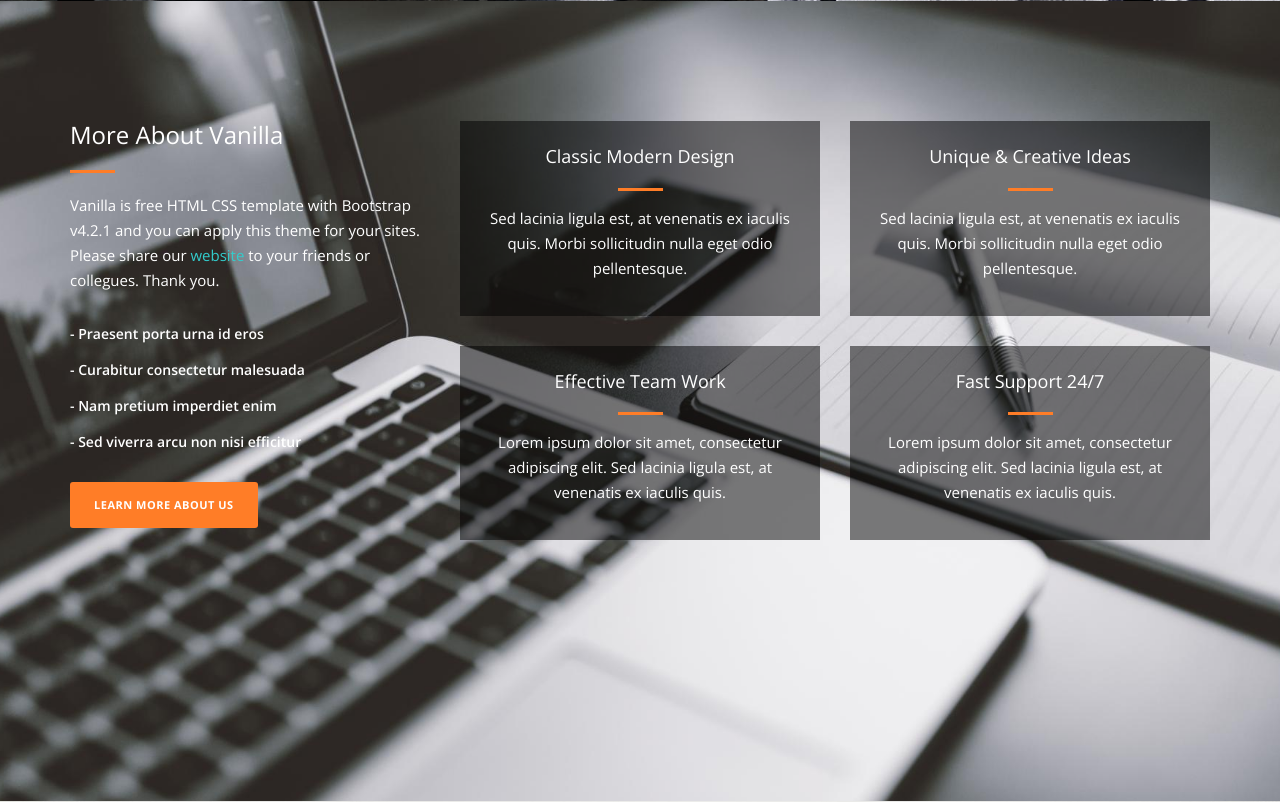
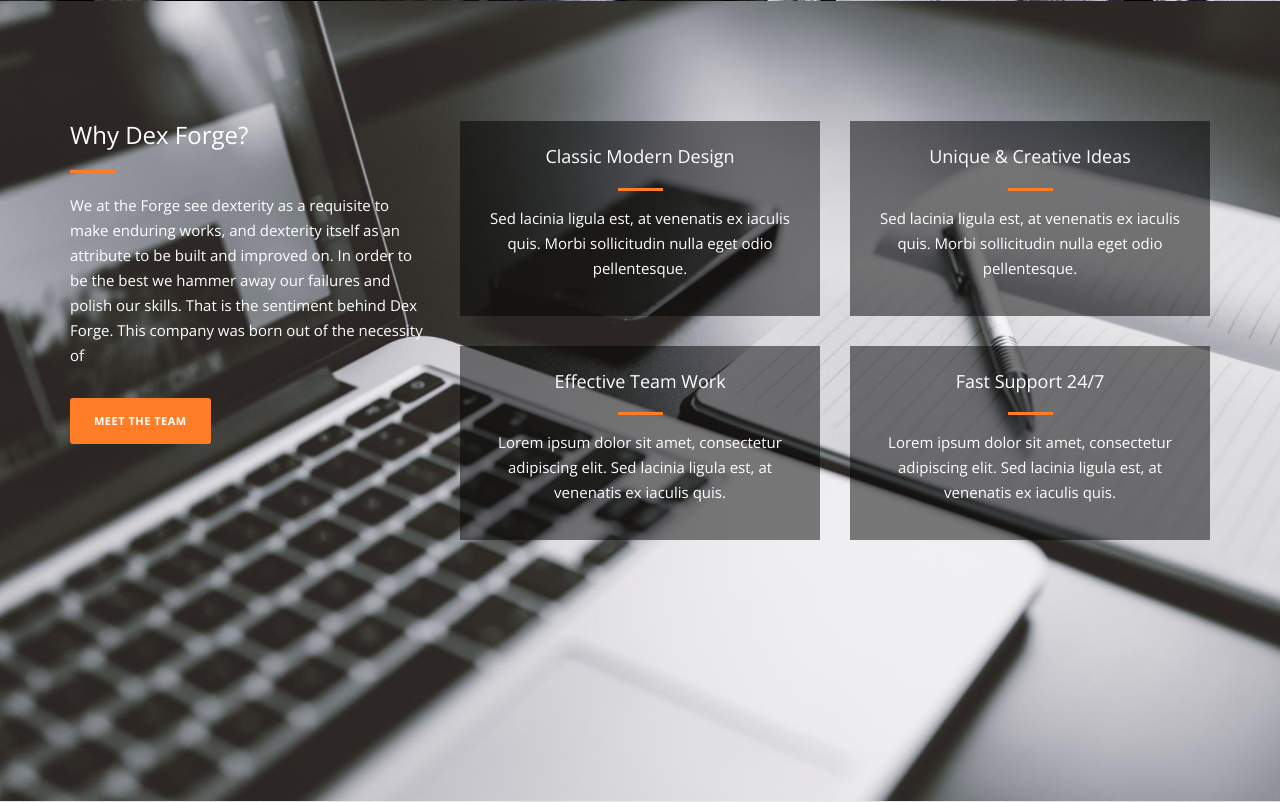
Before and after one commit to zzzNitro/DexforgePortfolio, a Flask app: page / in a window 1280 px wide. Shown: the part 1599-2401 px from the top of the page. Run offline with Flask 2, Linux system fonts and the light colour scheme; some libraries are stand-ins or nearby versions.

Commit message:
Index - Our Story - content.

```diff
--- a/templates/index.html
+++ b/templates/index.html
@@ -142,18 +142,15 @@
             <div class="row">
                 <div class="col-md-4">
                     <div class="left-text">
-                        <h4>More About Vanilla</h4>
+                        <h4>Why Dex Forge?</h4>
                         <div class="line-dec"></div>
-                        <p>Vanilla is free HTML CSS template with Bootstrap v4.2.1 and you can apply this theme for your sites.
-                        Please share our <a rel="nofollow" href="https://templatemo.com">website</a> to your friends or collegues. Thank you.</p>
-                        <ul>
-                            <li>-  Praesent porta urna id eros</li>
-                            <li>-  Curabitur consectetur malesuada</li>
-                            <li>-  Nam pretium imperdiet enim</li>
-                            <li>-  Sed viverra arcu non nisi efficitur</li>
-                        </ul>
+                        <p>We at the Forge see dexterity as a requisite to make enduring works, and dexterity itself as an attribute to be built and improved on.
+                        In order to be the best we hammer away our failures and polish our skills. That is the sentiment behind Dex Forge.
+
+                            This company was born out of the necessity of
+                        </p>
                         <div class="primary-button">
-                            <a href="#portfolio">Learn More About Us</a>
+                            <a href="#">Meet the team</a>
                         </div>
                     </div>
                 </div>
```
